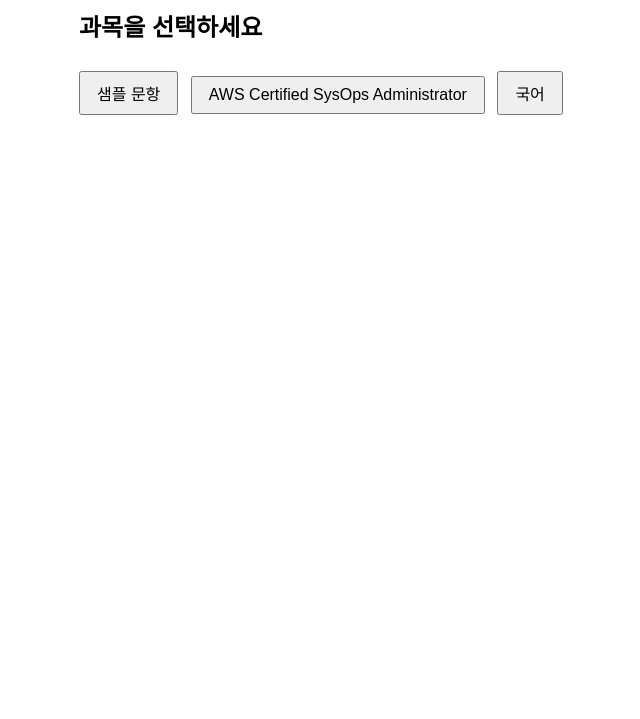
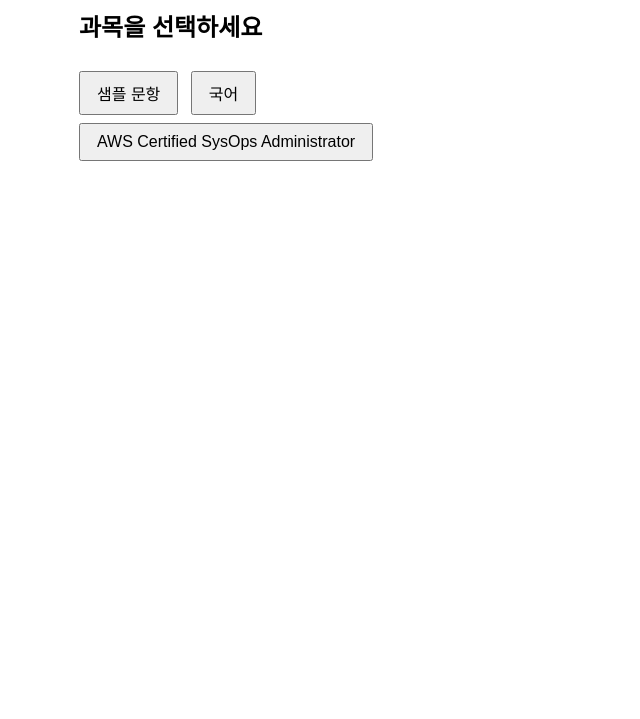
Before and after one commit to kjy1358/cbt-app, a plain HTML site: page index.html in a window 1280 px wide. Shown: the part 81-800 px from the top of the page, without its empty margins (261-901 px from the left). Drawn offline with Linux system fonts and the light colour scheme.

Commit message:
Update index.html

```diff
--- a/index.html
+++ b/index.html
@@ -12,8 +12,8 @@
   <div id="subject-selection">
   <h2>과목을 선택하세요</h2>
   <button onclick="loadSubject('problems')">샘플 문항</button>
+  <button onclick="loadSubject('korean')">국어</button><br>
   <button onclick="loadSubject('SOA-C02')">AWS Certified SysOps Administrator</button>
-  <button onclick="loadSubject('korean')">국어</button>
 </div>
 
 <div id="quiz-container" style="display:none;"></div>
```
